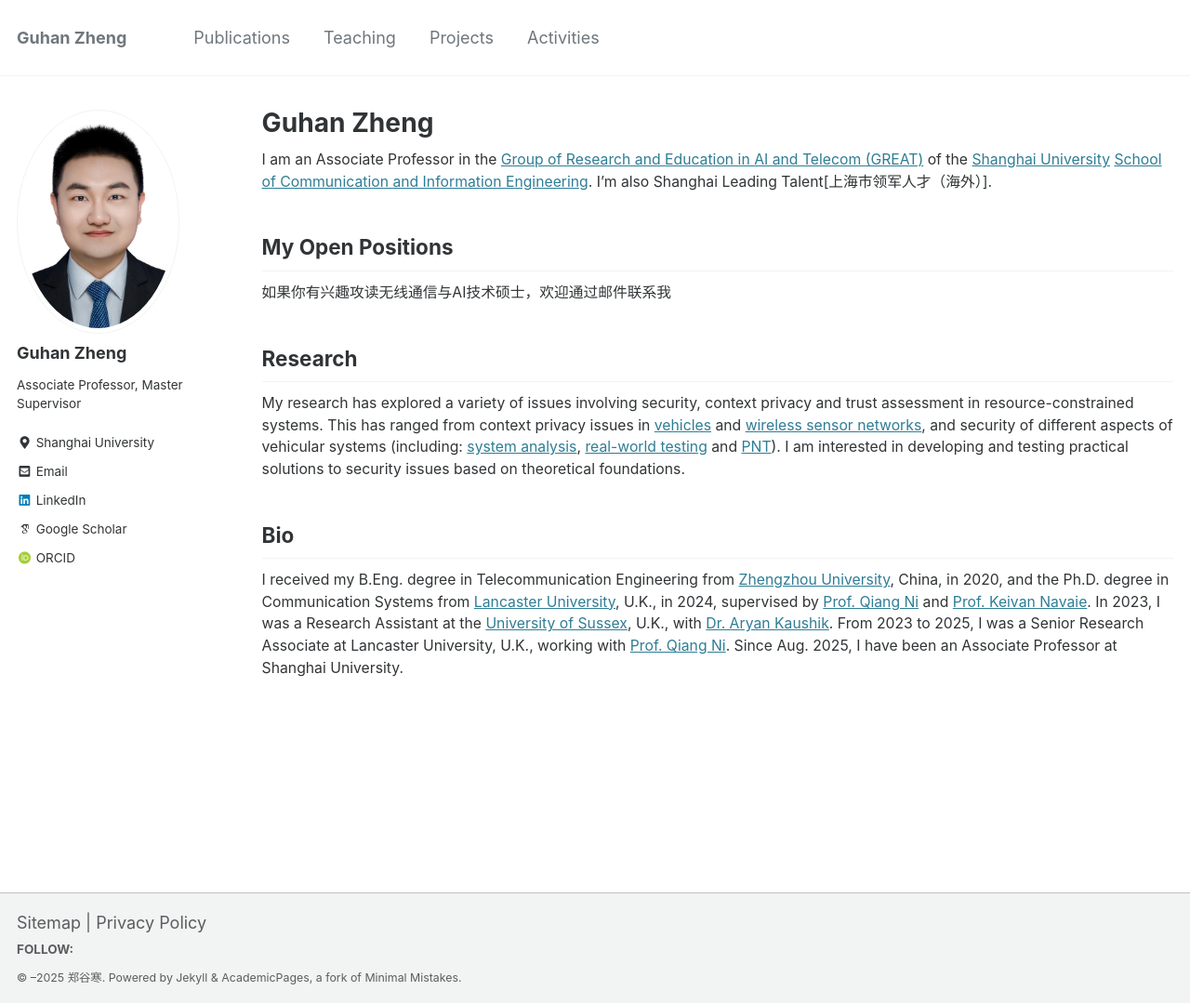
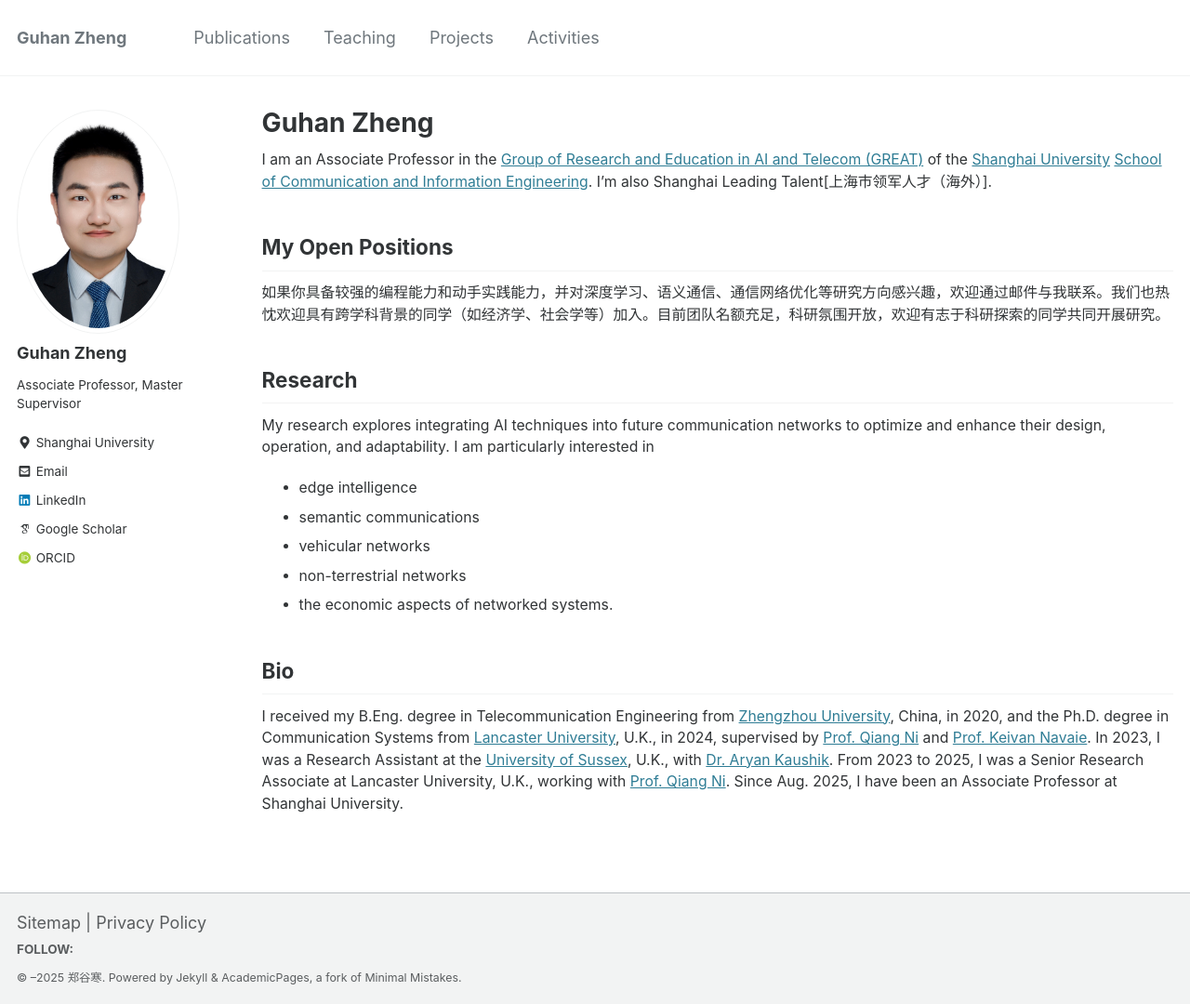
Before and after one commit to Guhan328/Guhan328.github.io, a Jekyll site: the page built from _pages/about.md, in a window 1280 px wide and 1080 px high. Shown: the whole window at 93% size. Built offline with Jekyll 4.4.1, drawn with Linux system fonts in a browser that asks for light colours.

Commit message:
Update about.md

```diff
--- a/_pages/about.md
+++ b/_pages/about.md
@@ -12,11 +12,17 @@ I am an Associate Professor in the [Group of Research and Education in AI and Te
 
 ## My Open Positions
 
-如果你有兴趣攻读无线通信与AI技术硕士，欢迎通过邮件联系我
+如果你具备较强的编程能力和动手实践能力，并对深度学习、语义通信、通信网络优化等研究方向感兴趣，欢迎通过邮件与我联系。我们也热忱欢迎具有跨学科背景的同学（如经济学、社会学等）加入。目前团队名额充足，科研氛围开放，欢迎有志于科研探索的同学共同开展研究。
+
 
 ## Research
 
-My research has explored a variety of issues involving security, context privacy and trust assessment in resource-constrained systems. This has ranged from context privacy issues in [vehicles](/publications/Bradbury_2020_PrivacyChallengesProtecting) and [wireless sensor networks](/projects/project-1-PhD/), and security of different aspects of vehicular systems (including: [system analysis](/projects/project-2-CAPRI), [real-world testing](/projects/project-3-IoT-TRaM) and [PNT](/projects/project-5-PNT)). I am interested in developing and testing practical solutions to security issues based on theoretical foundations.
+My research explores integrating AI techniques into future communication networks to optimize and enhance their design, operation, and adaptability. I am particularly interested in
+-  edge intelligence
+-  semantic communications
+-  vehicular networks
+-  non-terrestrial networks
+-  the economic aspects of networked systems.
 
 ## Bio
 
```
